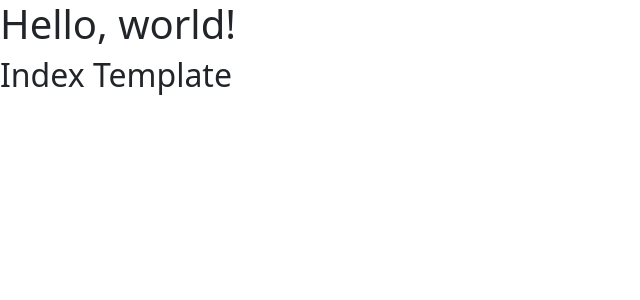
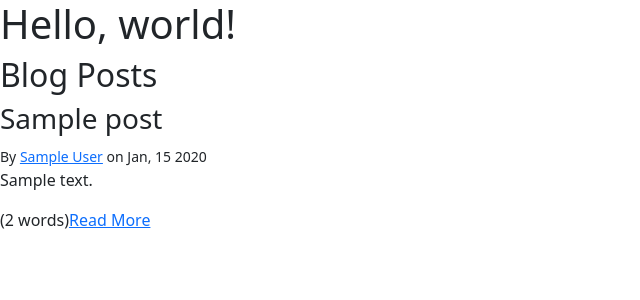
Before and after one commit to wajihMahrouseh/Blog-using-django, a Django app: page / in a window 1280 px wide. Shown: the top 300 px of the page, without its empty margins (0-640 px from the left). Run offline with Django 3.2, Linux system fonts and the light colour scheme; tables that the repository leaves empty hold one stand-in row (values such as "Sample post").

Commit message:
create a simple filter (template tags)

```diff
--- a/blog/templates/blog/index.html
+++ b/blog/templates/blog/index.html
@@ -1,7 +1,18 @@
 {% extends "base.html" %}
+{% load blog_extras %}
 
 {% block title %} <title>Home Page!</title> {% endblock %}
 
 {% block content %}
-    <h2>Index Template</h2>
+    <h2>Blog Posts</h2>
+    {% for post in posts %}
+        <div class="row">
+            <div class="col">
+                <h3>{{ post.title }}</h3>
+                <small>By {{ post.author|author_details:user }} on {{ post.published_at|date:"M, d Y" }}</small>
+                <p>{{ post.summary }}</p>
+                <p>({{ post.content|wordcount }} words)<a href="#">Read More</a></p>
+            </div>
+        </div>
+    {% endfor %}
 {% endblock %}
--- /dev/null
+++ b/blog/templatetags/blog_extras.py
@@ -0,0 +1,43 @@
+from django import template
+from django.contrib.auth import get_user_model
+from django.utils.html import format_html
+
+
+user_model = get_user_model()
+register = template.Library()
+
+
+# simple filter
+@register.filter(name="author_details")
+def author_details(author, current_user=None):
+    """
+    a simple filter that accepts a one optional argument
+
+    this filter is going to:
+        check if the arg in instance of user model
+        check if the user is the current user --> return <strong>me</strong>
+        check if user has a first and last name --> return the first and last name else return the username
+        also check if user has email --> return an anchor tag to mail him/her else return the name
+    """
+
+    if not isinstance(author, user_model):
+        # return empty string as safe default
+        return ""
+
+    if author == current_user:
+        return format_html("<strong>me</strong>")
+
+    if author.first_name and author.last_name:
+        name = f"{author.first_name} {author.last_name}"
+    else:
+        name = f"{author.username}"
+
+    if author.email:
+        prefix = format_html('<a href="mailto:{}">',
+        author.email)
+        suffix = format_html("</a>")
+    else:
+        prefix = ""
+        suffix = ""
+
+    return format_html('{}{}{}', prefix, name, suffix)
--- a/blog/views.py
+++ b/blog/views.py
@@ -1,5 +1,10 @@
 from django.shortcuts import render
+from django.utils import timezone
+
+from .models import Post
 
 # Create your views here.
+
 def index(request):
-    return render(request, "blog/index.html")
+    posts = Post.objects.filter(published_at__lte=timezone.now())
+    return render(request, "blog/index.html", {'posts':posts})
```
Also changed, not shown: blog/templatetags/__init__.py (added).
